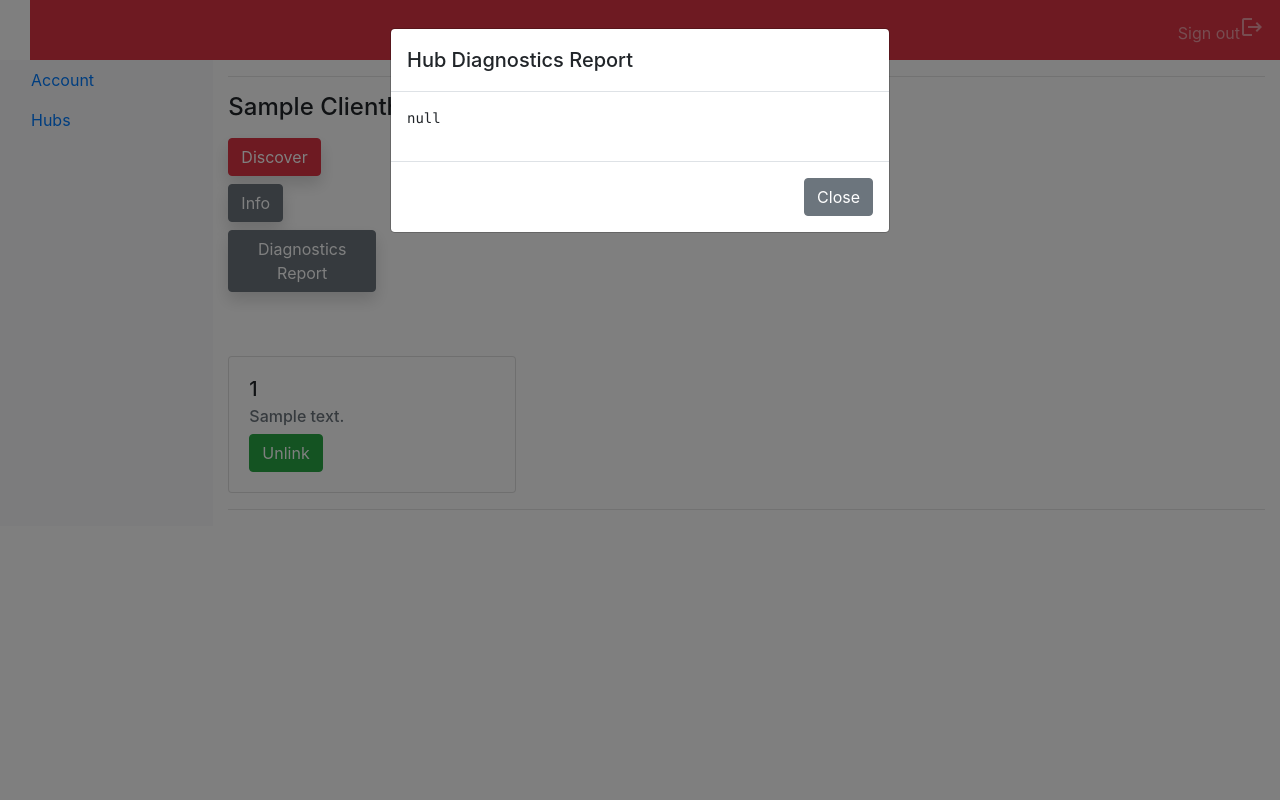
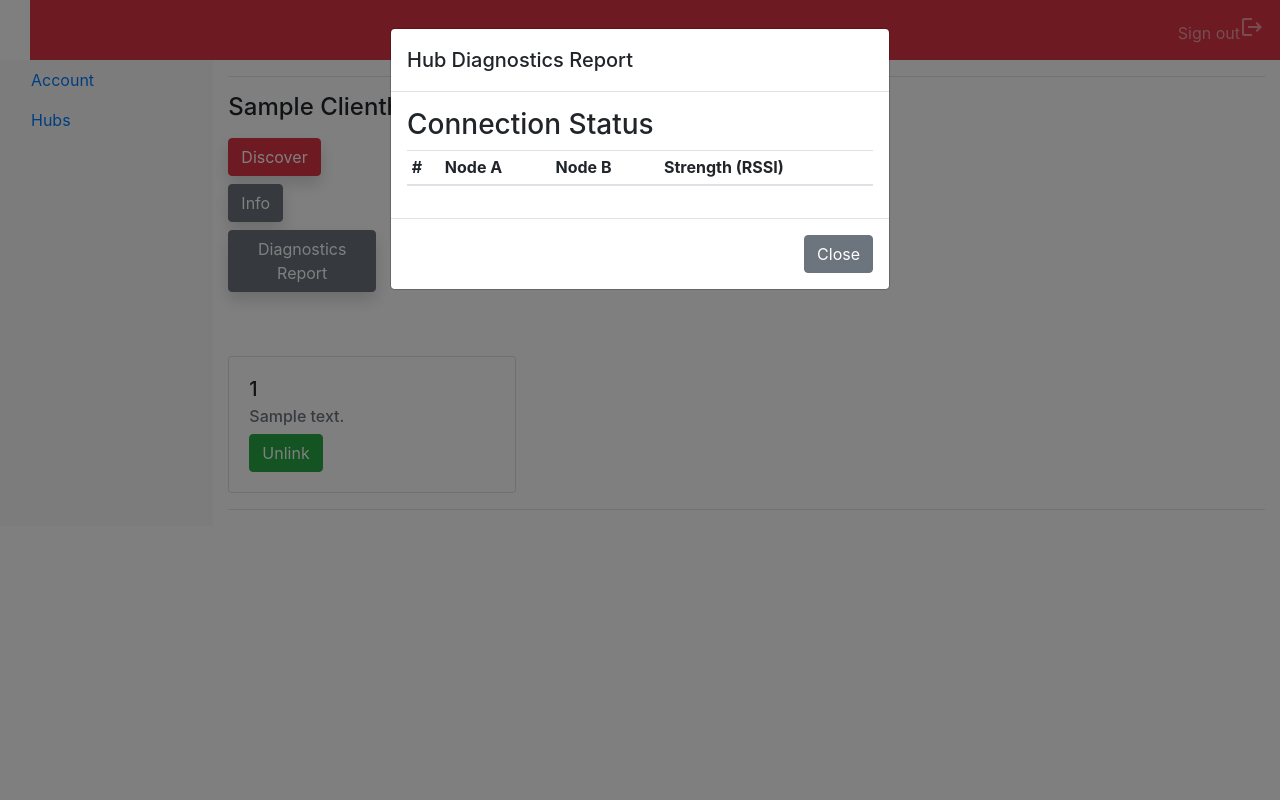
Before and after one commit to duysqubix/EagleDaddyCloud, a Django app: page /dashboard/ in a window 1280 px wide, after a click on "Diagnostics Report". Run offline with Django 3.2, Linux system fonts and the light colour scheme; a user stored in the database is signed in; tables that the repository leaves empty hold one stand-in row (values such as "Sample post"); data that the repository does not hold is empty; some libraries are stand-ins or nearby versions.

Commit message:
final dump

```diff
--- a/dashboard/templates/hubs.html
+++ b/dashboard/templates/hubs.html
@@ -113,13 +113,13 @@
 
       var tick = 0;
       while (tick <= total_ticks) {
+        await sleep(query_time * 1000);
         console.log("Polling for nodes");
         var result = await ajax_rqst_nodes();
         console.log(result);
         if (result.nodes.length > 0) {
           break;
         }
-        await sleep(query_time * 1000);
         tick++;
       }
     }
@@ -128,10 +128,17 @@
   };
 
   var diagnostics_report_handler = function (e) {
+    /**
 
-    // each of these ajax request pertain to a command
-    // valid on each hub, maybe refactor and create static
-    //  function so that web app can execute call
+    Request network diagnostic information.
+
+    Information requested will be:
+    * serial information of hub,
+    * fw version
+    * hw version
+    * connection strengths between hubs
+
+    **/
     async function diagnostics_rqst() {
       $.ajax({
         data: {
@@ -170,19 +177,131 @@
       var tick = 0;
       var result;
       while (tick <= total_ticks) {
+        await sleep(query_time * 1000);
+
         console.log("Polling for diagnostics flag");
         result = await diagnostics_poll();
         console.log(result);
         if (result !== undefined || result !== null) {
           break;
         }
-        await sleep(query_time * 1000);
         tick++;
       }
 
-      var diag_report = result.response;
-      $("#diag_hub_body").html(JSON.stringify(diag_report, null, 2));
+      await parse_results(result.response);
+
     }
+
+    async function parse_results(response) {
+      var diag_report = response;
+      var network = diag_report['network_network'];
+      var devices = network['devices']; // list
+      var protocol = network['protocol'];
+
+
+      var hub = null;
+      // not safe
+      for (idx in devices) {
+        if (devices[idx]['role'] == 'Router') {
+          hub = devices[idx];
+          break;
+        }
+      }
+
+      var network_id = hub['nwk_address'];
+      var hw = hub['hw_version'];
+      var fw = hub['fw_version'];
+
+      var header_html = `
+      <p class="lead">FW: 0x{} <br> HW: 0x{} <br>NetworkID: {}</p>
+      `.format(
+        fw, hw, network_id
+      )
+
+      $("#diag_hub_header").html(
+        header_html
+      );
+
+      var rssi_mapping = {
+        30: 'amazing',
+        67: 'very good',
+        70: 'okay',
+        80: 'not good',
+        90: 'unusable'
+      }
+
+      var device_mapping = {}
+      for (idx in devices) {
+        var device = devices[idx];
+
+        if (device['role'] == 'Router') {
+          device_mapping['parent'] = device['addr'];
+        }
+        device_mapping[device['addr']] = device['node_id'];
+      }
+      var table_html = ""
+      // iterate through connections
+      var cntr = 0;
+      for (idx in devices) {
+        var device = devices[idx];
+        console.log(device['connections']);
+        if (device['connections'].length > 0) {
+          connections = device['connections'];
+          var node_a = device['addr'];
+          if (node_a == device_mapping['parent']) {
+            node_a = "Main Hub";
+          } else {
+            node_a = device_mapping[node_a];
+          }
+
+          for (idy in connections) {
+            var conn = connections[idy];
+            var node_b = conn['addr'];
+
+            if (node_b == device_mapping['parent']) {
+              node_b = "Main Hub";
+            } else {
+              node_b = device_mapping[node_b];
+            }
+
+            var rssi = conn['strength'];
+            try {
+              rssi = Number(rssi) * -1;
+
+              for (rssi_level in rssi_mapping) {
+                if (rssi <= rssi_level) {
+                  rssi = rssi_mapping[rssi_level];
+                  break;
+                }
+              }
+            } catch (err) {
+              rssi = "Unknown";
+            }
+            console.log(rssi);
+            table_html += `
+              <tr>
+                <th scope="row">{cntr}</th>
+                <td>{node_a}</td>
+                <td>{node_b}</td>
+                <td>{rssi}</td>
+              <tr>
+              `.format({
+              'node_a': node_a,
+              'node_b': node_b,
+              'rssi': rssi,
+              'cntr': cntr++,
+            })
+
+          }
+        }
+      }
+      console.log(table_html)
+      $("#diag_hub_table").html(
+        table_html
+      );
+    }
+
+
 
     diagnostics_rqst();
     poll_diag_report();
@@ -244,10 +363,21 @@
             <h5 class="modal-title" id="exampleModalLabel">
               Hub Diagnostics Report
             </h5>
+            <span id="diag_hub_header"></span>
           </div>
           <div class="modal-body" id="modal_test_conn_node_body">
-            <!-- This is the area that will populate by ajax when testing connection with nodes-->
-            <pre><code id="diag_hub_body"></code></pre>
+            <h3>Connection Status</h3>
+            <table class="table table-sm">
+              <thead>
+                <tr>
+                  <th scope="col">#</th>
+                  <th scope="col">Node A</th>
+                  <th scope="col">Node B</th>
+                  <th scope="col">Strength (RSSI)</th>
+                </tr>
+              </thead>
+              <tbody id="diag_hub_table"></tbody>
+            </table>
           </div>
           <div class="modal-footer">
             <button type="button" class="btn btn-secondary" data-dismiss="modal">
--- a/dashboard/views.py
+++ b/dashboard/views.py
@@ -1,5 +1,7 @@
 import redis
 import logging
+
+from datetime import datetime
 from django.views.generic.base import RedirectView
 from dashboard.forms import NewHubConnectForm
 from django.http.response import HttpResponseRedirect, JsonResponse
@@ -56,11 +58,14 @@ def ajax_diagnostics_rcv(request):
         return JsonResponse({'response': None})
 
     # it is now ready, turn it off
-    logging.debug("unsetting diagnostics flag")
-    hub.diagnostics_ready(False)
+    with open('test_ajax.output', 'w') as f:
+        print(f"is diagnostics flag set? : {hub.diagnostics_ready()}", file=f)
+        print(f"unsetting diagnostics flag @ {datetime.now()}",file=f)
+        hub.diagnostics_ready(False)
 
-    ## add code here to query
-    report = CommandDiagnosticsResponse.objects.filter(hub=hub).first()
+        ## add code here to query
+        report = CommandDiagnosticsResponse.objects.filter(hub=hub).first()
+        print(f"queried report: {datetime.now()},{hub.diagnostics_ready()}", file=f)
     return JsonResponse({'response': None if not report else report.report})
 
 def ajax_diagnostics_report(request):
```
Also changed, not shown: static/json/handlers.js (deleted), 1 other file.
